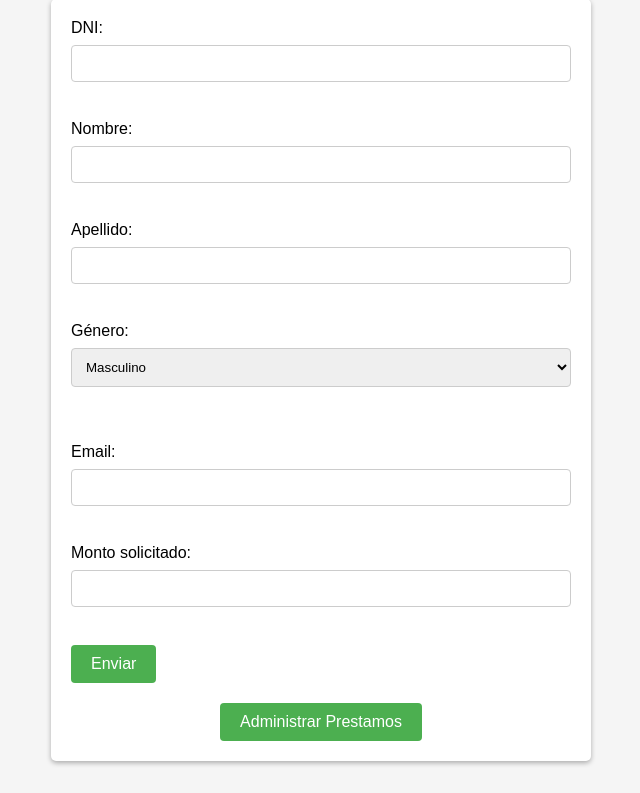
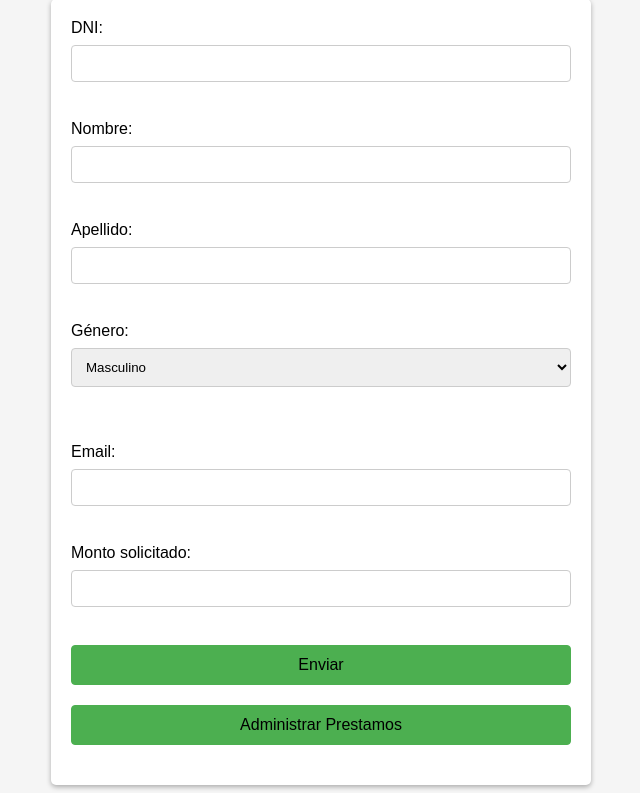
Before and after one commit to facuvegaa/moni_challenge, a Django app: page / in a window 1280 px wide. Shown: the part 118-911 px from the top of the page, without its empty margins (319-959 px from the left). Before the commit the page ends 883 px from the top, so only its background shows below. Run offline with Django 4.2, Linux system fonts and the light colour scheme.

Commit message:
adding changelog and changing styles

```diff
--- a/loan_request/static/css/admin_login.css
+++ b/loan_request/static/css/admin_login.css
@@ -19,7 +19,8 @@ form {
     margin-bottom: 15px;
   }
 
-  input[type="submit"] {
+  input[type="submit"],
+  input[type="button"] {
     background-color: #007bff;
     color: #fff;
     padding: 8px 20px;
@@ -29,7 +30,8 @@ form {
     transition: background-color 0.2s ease-in-out;
   }
 
-  input[type="submit"]:hover {
+  input[type="submit"],
+  input[type="button"]:hover {
     background-color: #0062cc;
   }
 
--- a/loan_request/static/css/pedido.css
+++ b/loan_request/static/css/pedido.css
@@ -49,30 +49,21 @@ select {
 }
 
 /* Estilos para el botón de envío del formulario */
-input[type="submit"] {
+input[type="submit"],
+input[type="button"] {
   display: block;
-  text-align: center;
-  background-color: #4CAF50;
-  color: #fff;
-  padding: 10px 20px;
-  border: none;
+  width: 100%;
+  padding: 10px;
+  border: 1px solid #4caf50;
   border-radius: 4px;
+  box-sizing: border-box;
+  margin-bottom: 20px;
   cursor: pointer;
   font-size: 16px;
+  background-color:  #4caf50;
 }
 
 /* Estilos para el enlace de administración de préstamos */
-
-input[type="button"] {
-  background-color: #4CAF50;
-  color: #fff;
-  padding: 10px 20px;
-  border: none;
-  border-radius: 4px;
-  cursor: pointer;
-  font-size: 16px;
-}
-
 
 a {
   display: block;
@@ -85,5 +76,5 @@ a {
 
 a:hover {
   color: #0056b3;
-  text-decoration: underline;
+  text-decoration: none;
 }
--- a/loan_request/templates/admin_login.html
+++ b/loan_request/templates/admin_login.html
@@ -13,6 +13,6 @@
       <label for="password">Password:</label>
       <input type="password" name="password" id="password"><br><br>
       <input type="submit" value="Login">
+      <a href={%url "solicitar_prestamo" %}><input type="button" value="Regresar"></a>
     </form>
-    <a href={%url "solicitar_prestamo" %}>Regresar</a>
 </html>
--- a/loan_request/templates/prestamos_solicitados.html
+++ b/loan_request/templates/prestamos_solicitados.html
@@ -34,7 +34,7 @@
       </td>
     </tr>
     {% endfor %}
-    <a href={%url "solicitar_prestamo"  %}>Solicitar un nuevo prestamo.</a>
     </tbody>
 </table>
+<a href={%url "solicitar_prestamo"  %}>Solicitar un nuevo prestamo.</a>
 </html>
```
Also changed, not shown: README.md.
